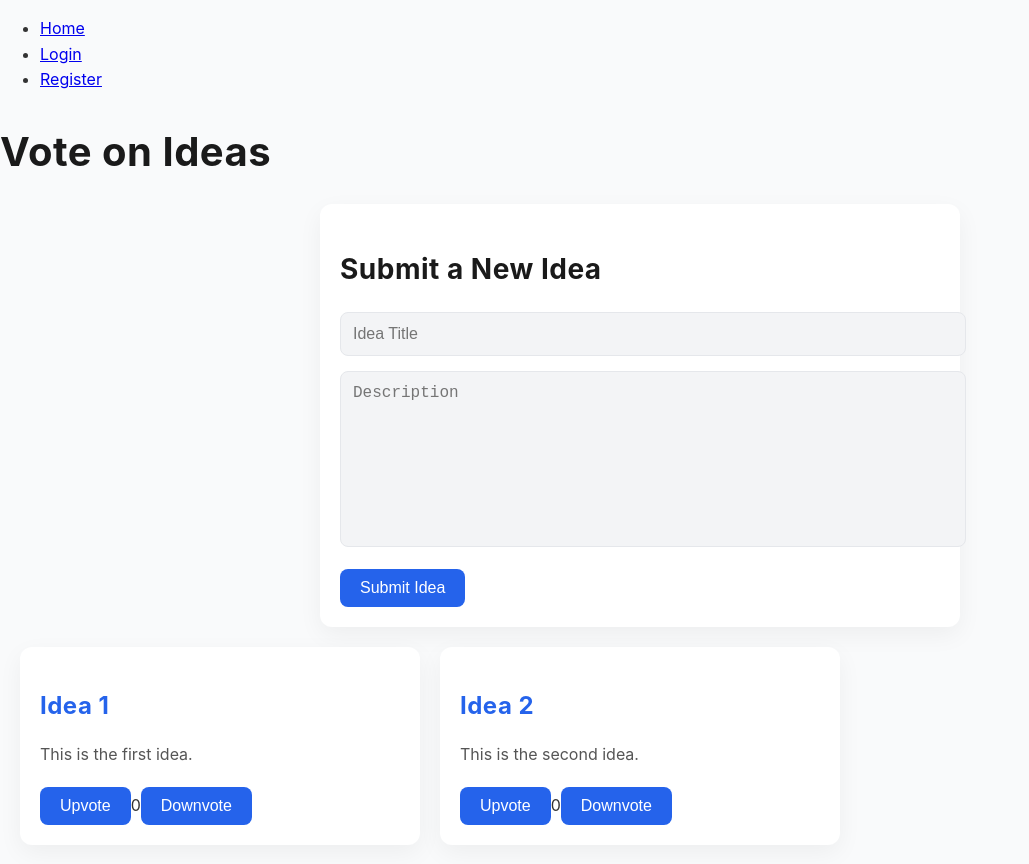
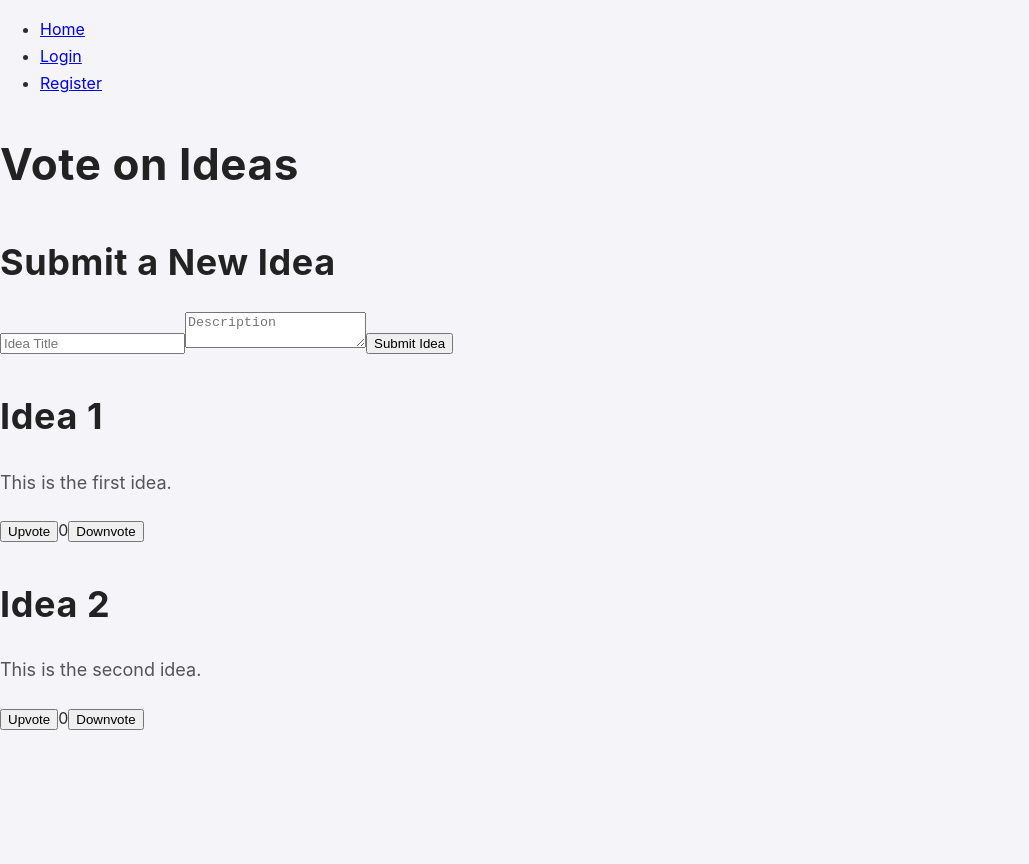
Before and after one commit to pingno/letsvote, a React (Create React App) app in the folder frontend/: page / in a window 1280 px wide. Shown: the whole page, without its empty margins (0-1029 px from the left). After the commit the page ends 800 px from the top, so only its background shows below. Built offline with nearby package versions, Linux system fonts and the light colour scheme.

Commit message:
general styl redo

```diff
--- a/frontend/src/index.css
+++ b/frontend/src/index.css
@@ -1,258 +1,30 @@
-/* body {
-  margin: 0;
-  font-family: -apple-system, BlinkMacSystemFont, 'Segoe UI', 'Roboto', 'Oxygen',
-    'Ubuntu', 'Cantarell', 'Fira Sans', 'Droid Sans', 'Helvetica Neue',
-    sans-serif;
-  -webkit-font-smoothing: antialiased;
-  -moz-osx-font-smoothing: grayscale;
-}
-
-code {
-  font-family: source-code-pro, Menlo, Monaco, Consolas, 'Courier New',
-    monospace;
-} */
-
-
 /* General Styles */
 body {
   font-family: 'Inter', sans-serif;
-  background-color: #f9fafb;
+  background-color: #f4f4f9;
   margin: 0;
   padding: 0;
-  line-height: 1.6;
-  color: #333;
+  line-height: 1.7;
+  color: #2d2d2d;
 }
 
 /* Typography */
 h1, h2, h3 {
-  color: #1a1a1a;
-  margin-bottom: 1rem;
-  letter-spacing: 0.5px;
+  color: #222;
+  margin-bottom: 1.2rem;
+  letter-spacing: 0.6px;
 }
 
 h1 {
-  font-size: 2.5rem;
+  font-size: 2.75rem;
 }
 
 h2 {
-  font-size: 2rem;
+  font-size: 2.25rem;
 }
 
 p {
   font-size: 1.125rem;
   color: #555;
+  line-height: 1.8;
 }
-
-/* Buttons */
-button {
-  background-color: #2563eb;
-  color: white;
-  border: none;
-  padding: 10px 20px;
-  border-radius: 8px;
-  font-size: 1rem;
-  cursor: pointer;
-  transition: background-color 0.3s ease;
-}
-
-button:hover {
-  background-color: #1e40af;
-}
-
-button:focus {
-  outline: none;
-}
-
-
-/* Idea Form */
-.idea-form {
-  background-color: white;
-  padding: 20px;
-  border-radius: 12px;
-  box-shadow: 0 8px 24px rgba(0, 0, 0, 0.05);
-  max-width: 600px;
-  margin: 20px auto;
-}
-
-.idea-form h2 {
-  font-size: 1.75rem;
-  margin-bottom: 20px;
-}
-
-.idea-form input[type="text"],
-.idea-form textarea {
-  width: 100%;
-  padding: 12px;
-  margin-bottom: 15px;
-  border: 1px solid #e5e7eb;
-  border-radius: 8px;
-  font-size: 1rem;
-  background-color: #f3f4f6;
-  transition: border-color 0.3s ease;
-}
-
-.idea-form input[type="text"]:focus,
-.idea-form textarea:focus {
-  border-color: #2563eb;
-  outline: none;
-}
-
-textarea {
-  height: 150px;
-  resize: none;
-}
-
-/* Comment Section */
-.comment-section {
-  background-color: white;
-  padding: 20px;
-  border-radius: 12px;
-  box-shadow: 0 8px 24px rgba(0, 0, 0, 0.05);
-  max-width: 600px;
-  margin: 20px auto;
-}
-
-.comment-section h3 {
-  font-size: 1.5rem;
-  margin-bottom: 15px;
-}
-
-.comment-section form input {
-  width: 100%;
-  padding: 12px;
-  margin-bottom: 10px;
-  border: 1px solid #e5e7eb;
-  border-radius: 8px;
-  background-color: #f3f4f6;
-}
-
-.comment-section form button {
-  width: 100%;
-  background-color: #2563eb;
-  padding: 10px;
-  font-size: 1rem;
-  border-radius: 8px;
-}
-
-.comment-section ul {
-  list-style: none;
-  padding: 0;
-}
-
-.comment-section li {
-  background-color: #f9fafb;
-  padding: 10px 15px;
-  border-radius: 8px;
-  margin-bottom: 10px;
-  font-size: 1rem;
-  border: 1px solid #e5e7eb;
-}
-
-/* User Profile */
-.user-profile {
-  max-width: 600px;
-  margin: 20px auto;
-  background-color: white;
-  padding: 20px;
-  border-radius: 12px;
-  box-shadow: 0 8px 24px rgba(0, 0, 0, 0.05);
-}
-
-.user-profile h2 {
-  font-size: 2rem;
-  margin-bottom: 20px;
-}
-
-.user-profile ul {
-  list-style: none;
-  padding: 0;
-}
-
-.user-profile li {
-  background-color: #f3f4f6;
-  padding: 10px;
-  border-radius: 8px;
-  margin-bottom: 10px;
-  display: flex;
-  justify-content: space-between;
-  align-items: center;
-}
-
-.user-profile li span {
-  font-weight: bold;
-}
-
-/* Idea List */
-.idea-list {
-  display: grid;
-  grid-template-columns: repeat(auto-fill, minmax(300px, 1fr));
-  gap: 20px;
-  margin: 20px;
-}
-
-/* Idea Card */
-.idea-card {
-  background-color: white;
-  padding: 20px;
-  border-radius: 12px;
-  box-shadow: 0 8px 24px rgba(0, 0, 0, 0.05);
-  transition: transform 0.3s ease, box-shadow 0.3s ease;
-}
-
-.idea-card:hover {
-  transform: translateY(-5px);
-  box-shadow: 0 12px 36px rgba(0, 0, 0, 0.1);
-}
-
-.idea-card h2 {
-  font-size: 1.5rem;
-  margin-bottom: 10px;
-  color: #2563eb;
-}
-
-.idea-card p {
-  font-size: 1rem;
-  margin-bottom: 20px;
-  color: #555;
-}
-
-/* Navbar */
-.navbar {
-  background-color: white;
-  box-shadow: 0 2px 10px rgba(0, 0, 0, 0.1);
-  padding: 10px 20px;
-  display: flex;
-  justify-content: space-between;
-  align-items: center;
-}
-
-.navbar a {
-  color: #2563eb;
-  text-decoration: none;
-  font-weight: 500;
-  font-size: 1rem;
-  margin: 0 10px;
-}
-
-.navbar a:hover {
-  color: #1e40af;
-}
-
-/* Responsiveness */
-@media (max-width: 768px) {
-  .idea-card {
-    padding: 15px;
-  }
-
-  h1 {
-    font-size: 2rem;
-  }
-
-  .idea-form, .comment-section, .user-profile {
-    padding: 15px;
-  }
-
-  .idea-list {
-    grid-template-columns: 1fr;
-  }
-}
```
